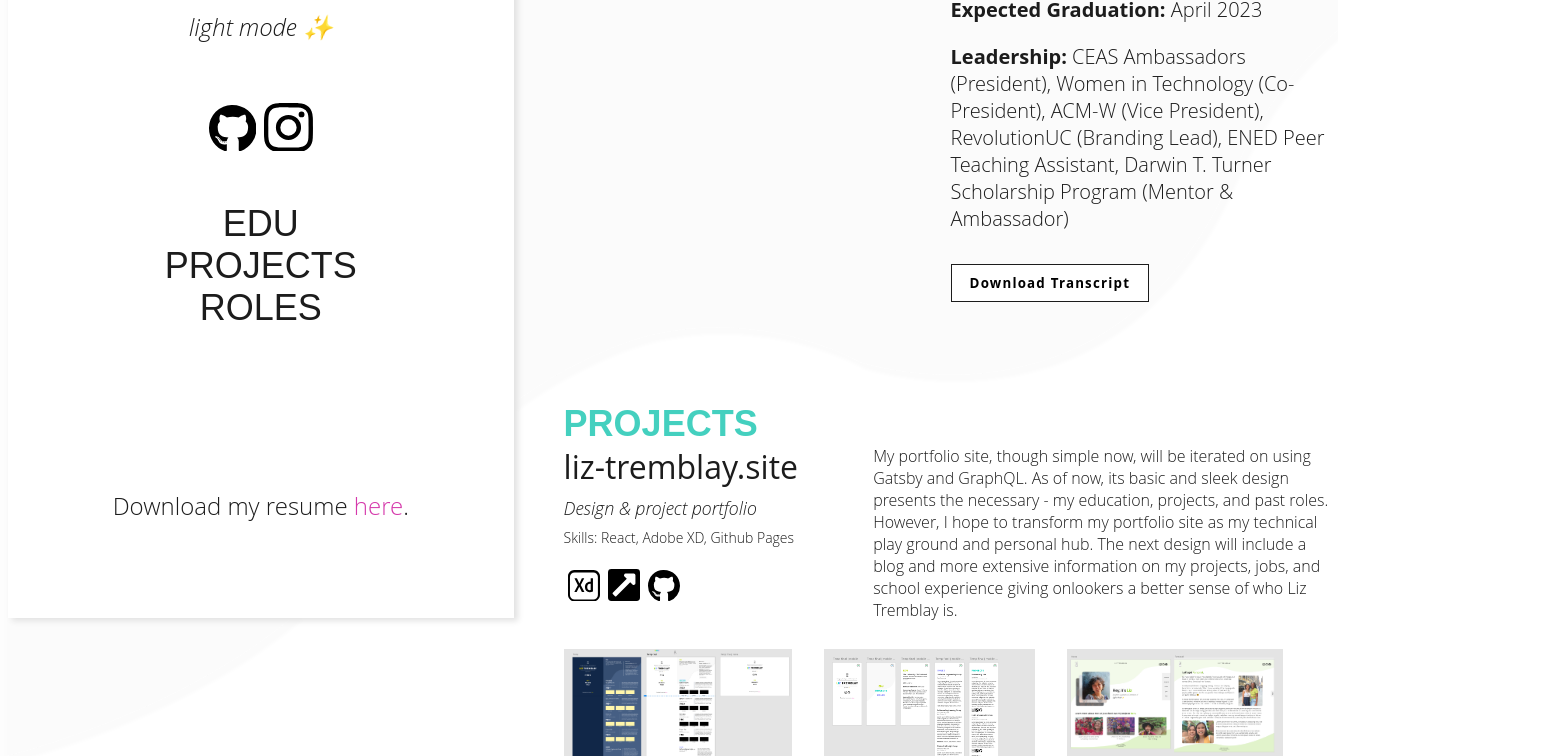
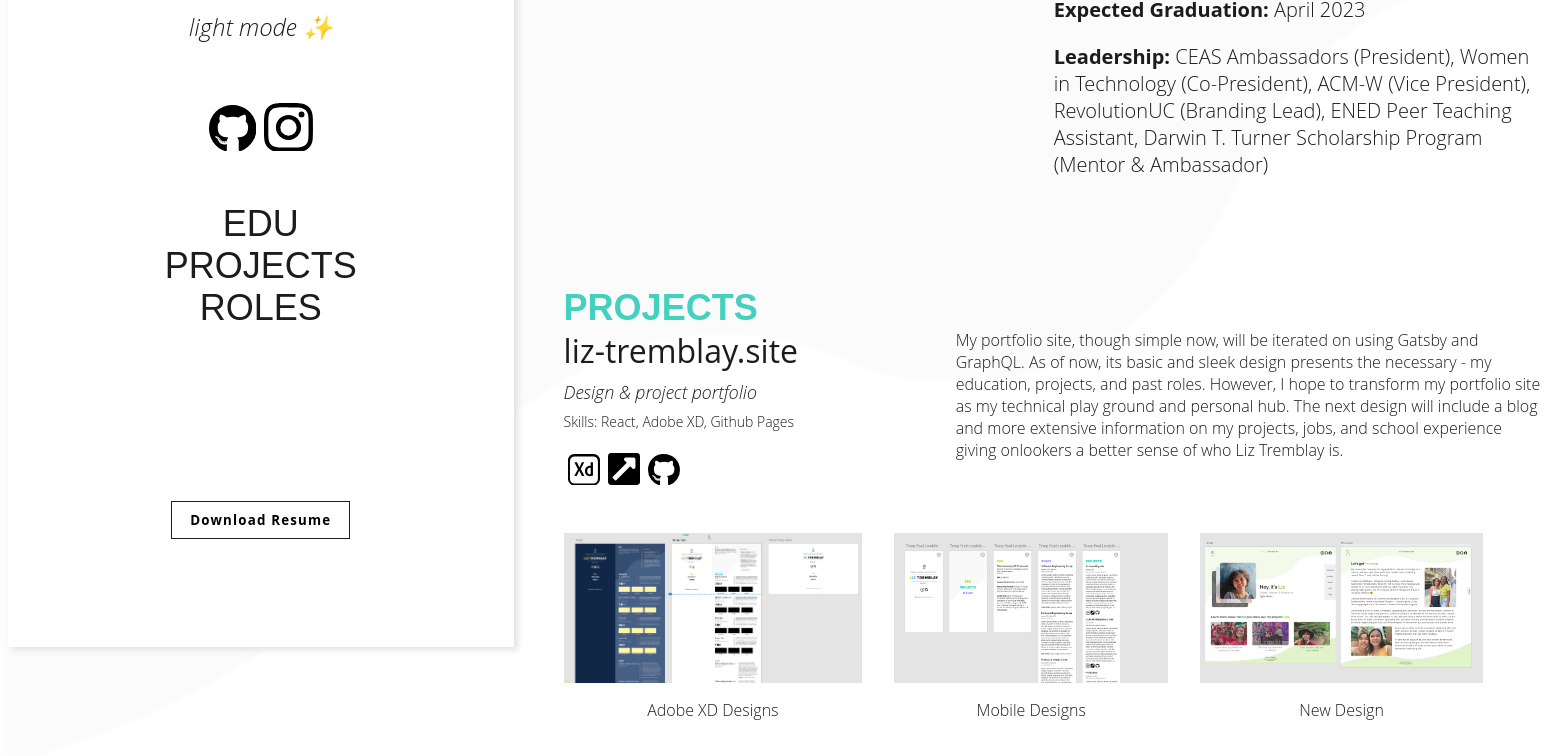
Before and after one commit to lizisawizard/liz-tremblay.site, a React (Create React App) app: page / in a window 1280 px wide. Shown: the part 323-1079 px from the top of the page, 1544 px wide, since content can reach past the window. Built offline with nearby package versions, Linux system fonts and the light colour scheme.

Commit message:
(chore): Replace resume text with button, remove transcript button

```diff
--- a/src/components/Content/Content.js
+++ b/src/components/Content/Content.js
@@ -31,7 +31,6 @@ const Content = () => {
                         <p className='content--edu-description'><strong className='content--edu-description-bold'>Honoraries/Awards: </strong>Darwin T. Turner Scholar,  National Co-op Ambassador Scholar, Dean’s List, Mortar Board</p>
                         <p className='content--edu-description'><strong className='content--edu-description-bold'>Expected Graduation: </strong>April 2023</p>
                         <p className='content--edu-description'><strong className='content--edu-description-bold'>Leadership: </strong>CEAS Ambassadors (President), Women in Technology (Co-President), ACM-W (Vice President), RevolutionUC (Branding Lead), ENED Peer Teaching Assistant, Darwin T. Turner Scholarship Program (Mentor & Ambassador)</p>
-                        <Button>Download Transcript</Button>
                     </div>
                 </div>
             </div>
--- a/src/components/StickyNav/StickyNav.js
+++ b/src/components/StickyNav/StickyNav.js
@@ -2,6 +2,7 @@ import '../../style/app.scss';
 import fuppy from '../../assets/fuppy-uwu.svg';
 import Instagram from '../../assets/icons/Instagram.js';
 import Github from '../../assets/icons/Github.js';
+import Button from '../Button/Button';
 
 const StickyNav = () => {
 
@@ -34,10 +35,12 @@ const StickyNav = () => {
                 </div>
                 <div>
                     <h2 className='stickyNav--tab edu' onClick={() => scrollToSection(0)}>EDU</h2>
-                    <h2 className='stickyNav--tab projects' onClick={() => scrollToSection(615)}>PROJECTS</h2>
-                    <h2 className='stickyNav--tab roles' onClick={() => scrollToSection(1967)}>ROLES</h2>
+                    <h2 className='stickyNav--tab projects' onClick={() => scrollToSection(560)}>PROJECTS</h2>
+                    <h2 className='stickyNav--tab roles' onClick={() => scrollToSection(2000)}>ROLES</h2>
                 </div>
-                <span className='stickyNav--resume'><p style={{ fontSize: '24px' }}>Download my resume <a href='https://drive.google.com/file/d/1xVBYRMqFdERNyitzriM7u5FtuAJIZ7u9/preview' download>here</a>.</p></span>
+                <span className='stickyNav--resume'>
+                    <a href='../../assets/Liz_Tremblay_Resume_2022.docx.zip' download><Button>Download Resume</Button></a>
+                </span>
             </div>
         </div>
     );
--- a/src/style/components/imageDisplay.scss
+++ b/src/style/components/imageDisplay.scss
@@ -3,8 +3,8 @@
     text-align: center;
 
     &--img-container {
-        width: 250px;
-        height: 115px;
+        width: 320px;
+        height: 150px;
     }
 
     &--description {
```
Also changed, not shown: 1 other file (tests, documents, lock files or other folders).
